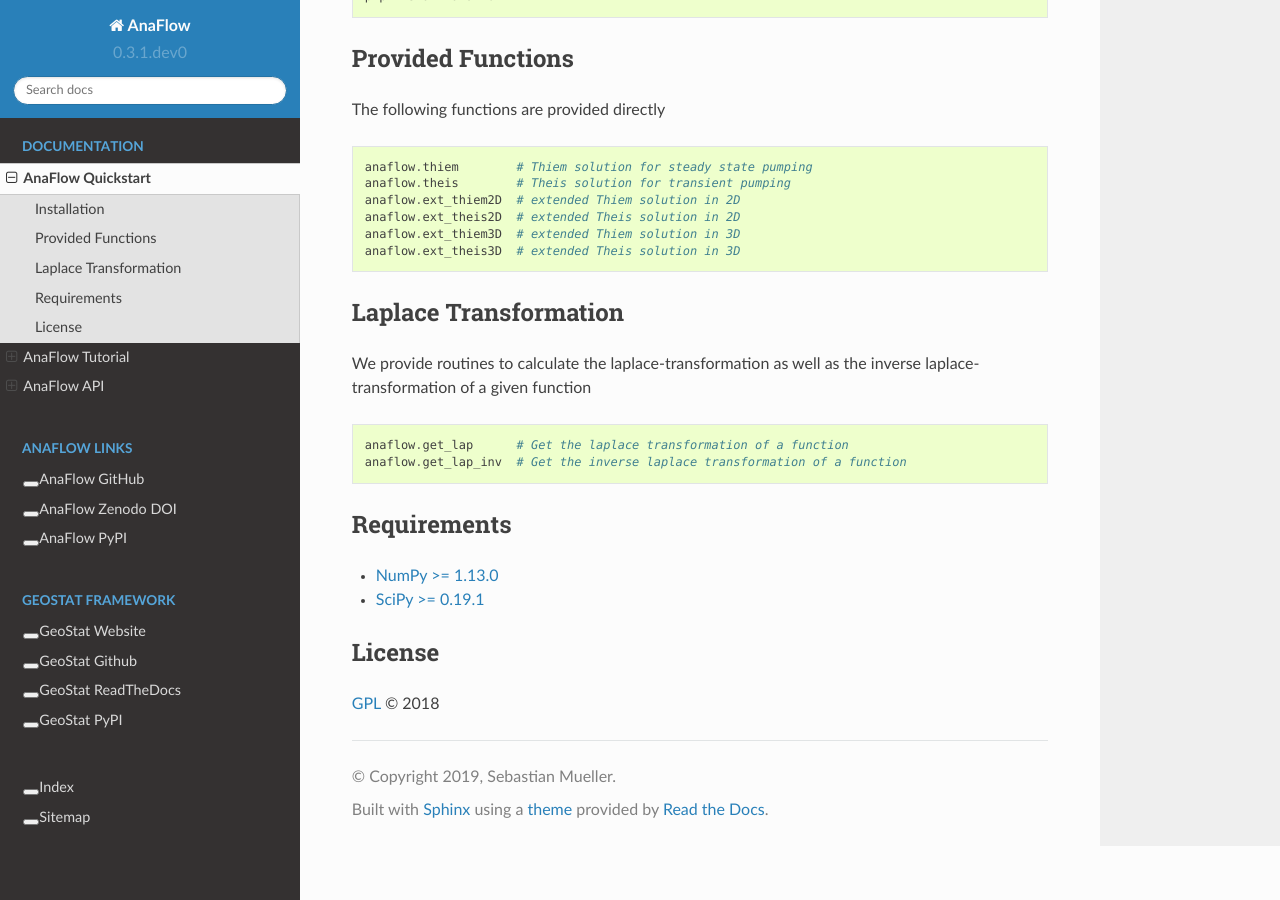
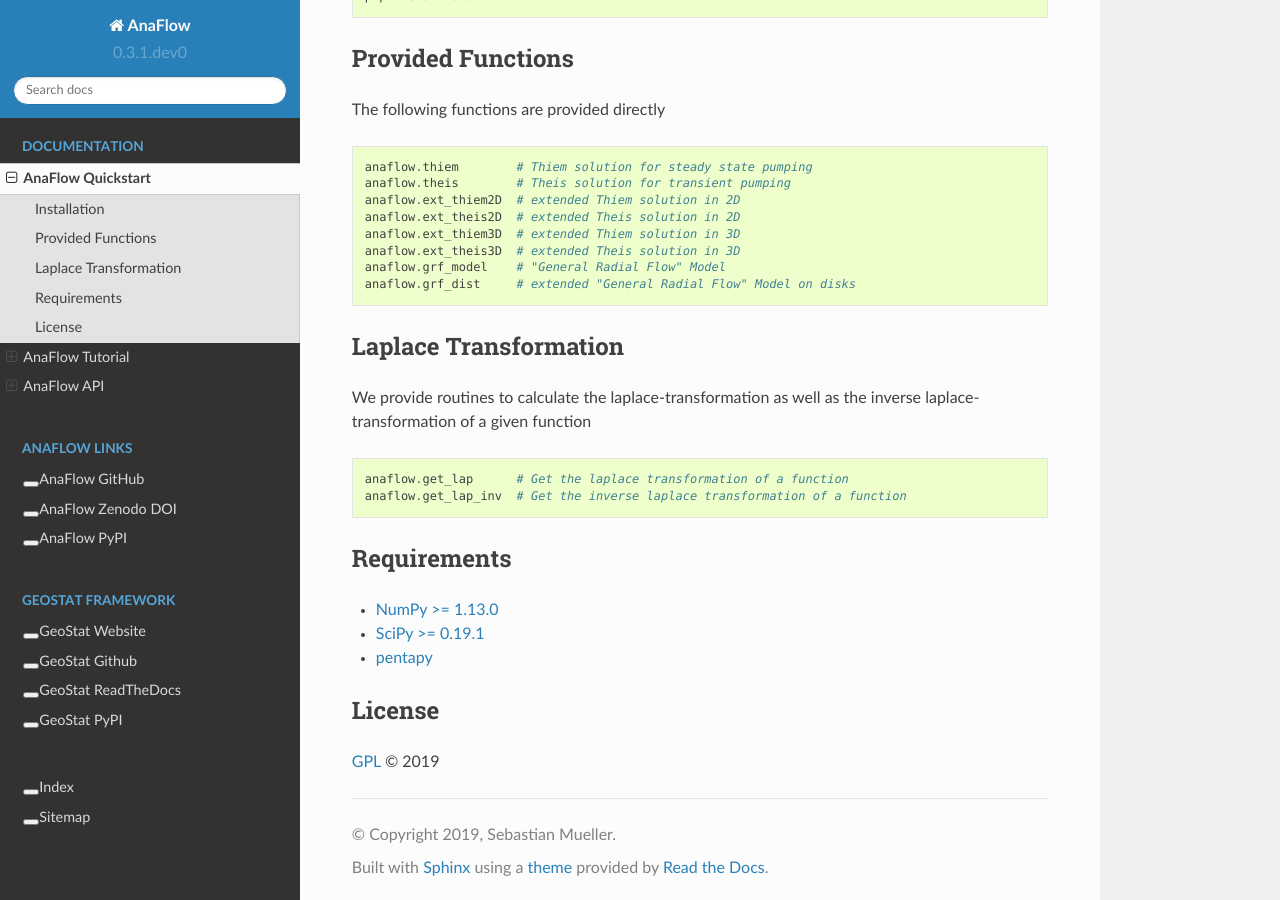
Before and after one commit to GeoStat-Framework/AnaFlow, a Sphinx documentation site: the page built from docs/source/index.rst, in a window 1280 px wide and 900 px high, scrolled down 582 px. Built offline with Sphinx 7.4.7 and the Read the Docs theme 2.0.0, drawn with Linux system fonts in a browser that asks for light colours; formulas are drawn with MathJax 3.

Commit message:
update doc

```diff
--- a/docs/requirements.txt
+++ b/docs/requirements.txt
@@ -1,4 +1,5 @@
 #required for readthedocs.org
 numpy>=1.13.0
 scipy>=0.19.1
+pentapy
 numpydoc
--- a/docs/source/index.rst
+++ b/docs/source/index.rst
@@ -35,6 +35,8 @@
     anaflow.ext_theis2D  # extended Theis solution in 2D
     anaflow.ext_thiem3D  # extended Thiem solution in 3D
     anaflow.ext_theis3D  # extended Theis solution in 3D
+    anaflow.grf_model    # "General Radial Flow" Model
+    anaflow.grf_dist     # extended "General Radial Flow" Model on disks
 
 
 Laplace Transformation
@@ -54,9 +56,10 @@
 
 - `NumPy >= 1.13.0 <https://www.numpy.org>`_
 - `SciPy >= 0.19.1 <https://www.scipy.org/>`_
+- `pentapy <https://github.com/GeoStat-Framework/pentapy>`_
 
 
 License
 =======
 
-`GPL <https://github.com/GeoStat-Framework/AnaFlow/blob/master/LICENSE>`_ © 2018
+`GPL <https://github.com/GeoStat-Framework/AnaFlow/blob/master/LICENSE>`_ © 2019
```
